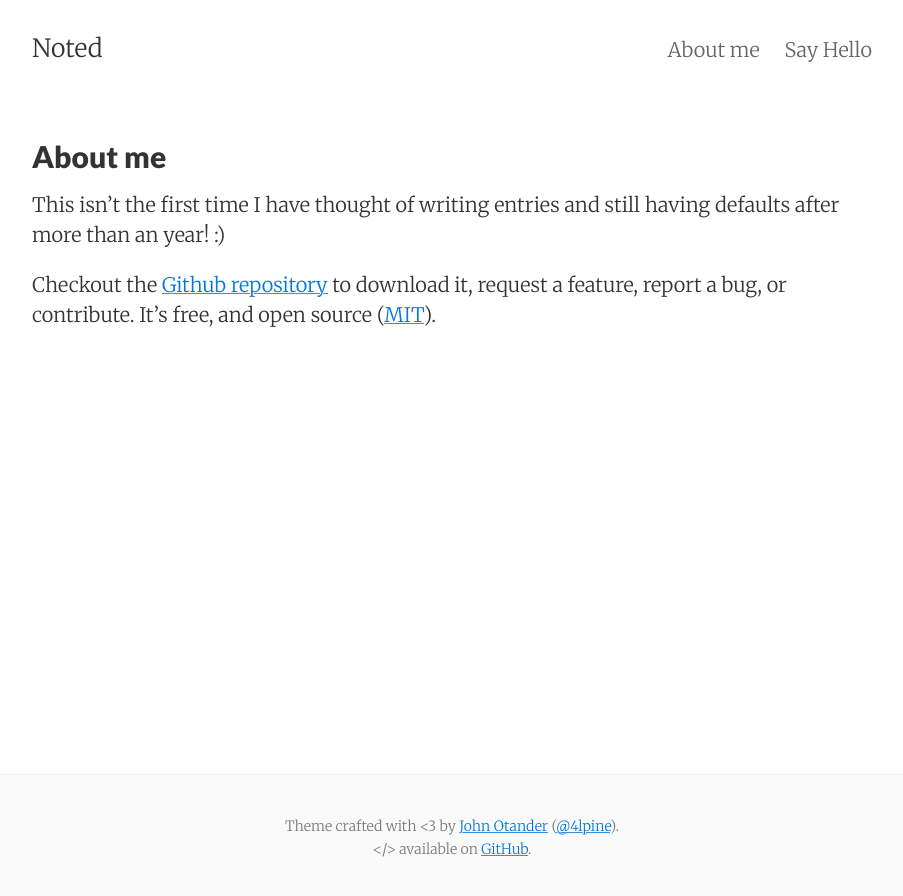
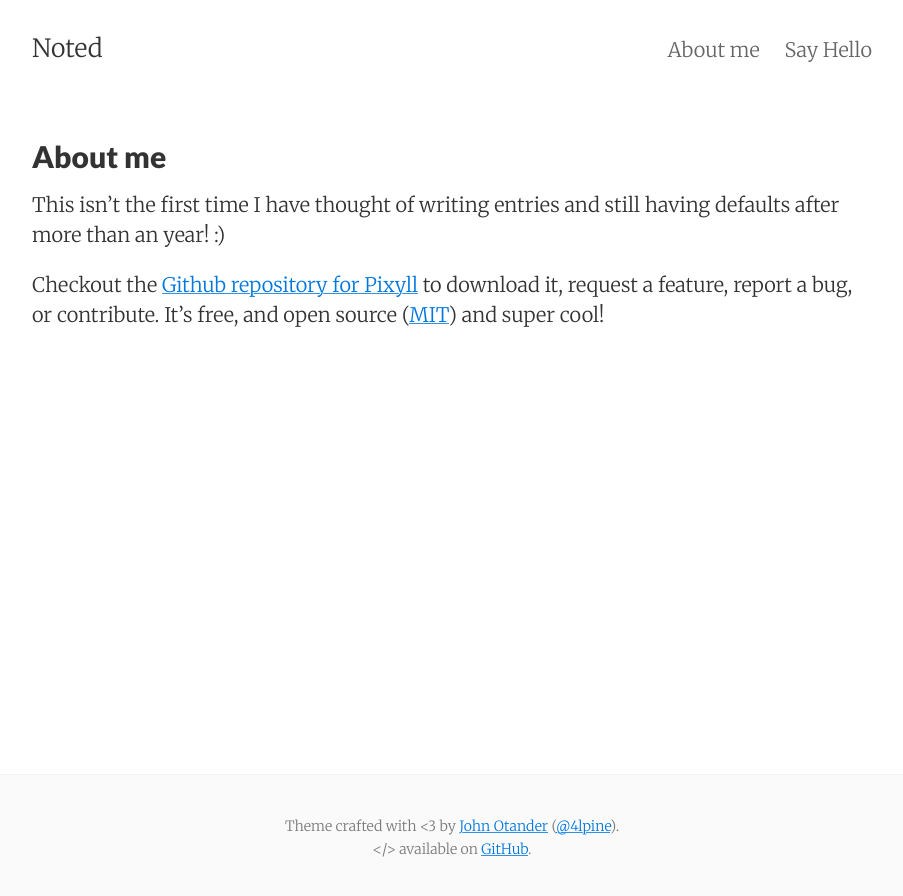
Before and after one commit to balwa/balwa.github.io, a Jekyll site: the page built from about.md, in a window 1280 px wide. Shown: the top 896 px of the page, without its empty margins (188-1091 px from the left). Built offline with Jekyll 4.4.1, drawn with Linux system fonts in a browser that asks for light colours.

Commit message:
adding text for pixyll plug

```diff
--- a/about.md
+++ b/about.md
@@ -7,6 +7,6 @@ tags: about
 
 This isn't the first time I have thought of writing entries and still having defaults after more than an year! :)
 
-Checkout the [Github repository](https://github.com/johnotander/pixyll) to download it,
+Checkout the [Github repository for Pixyll](https://github.com/johnotander/pixyll) to download it,
 request a feature, report a bug, or contribute. It's free, and open source
-([MIT](http://opensource.org/licenses/MIT)).
+([MIT](http://opensource.org/licenses/MIT)) and super cool!
```
